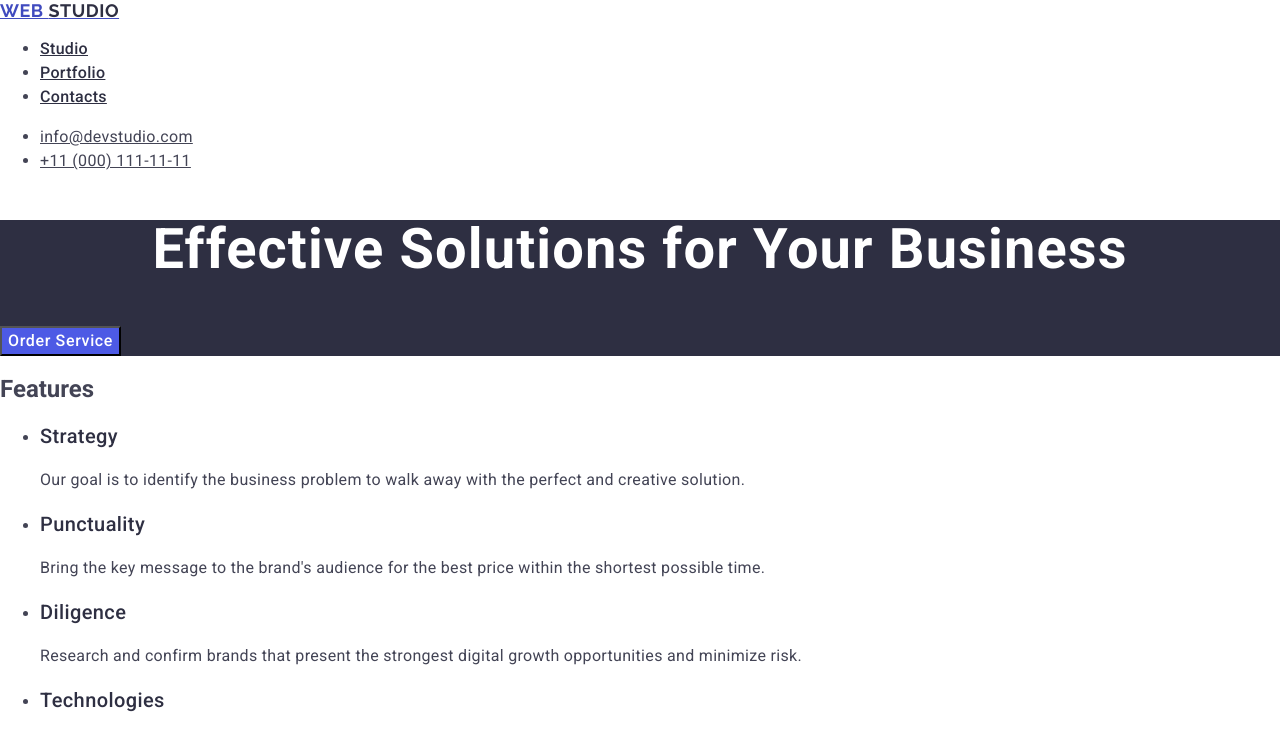
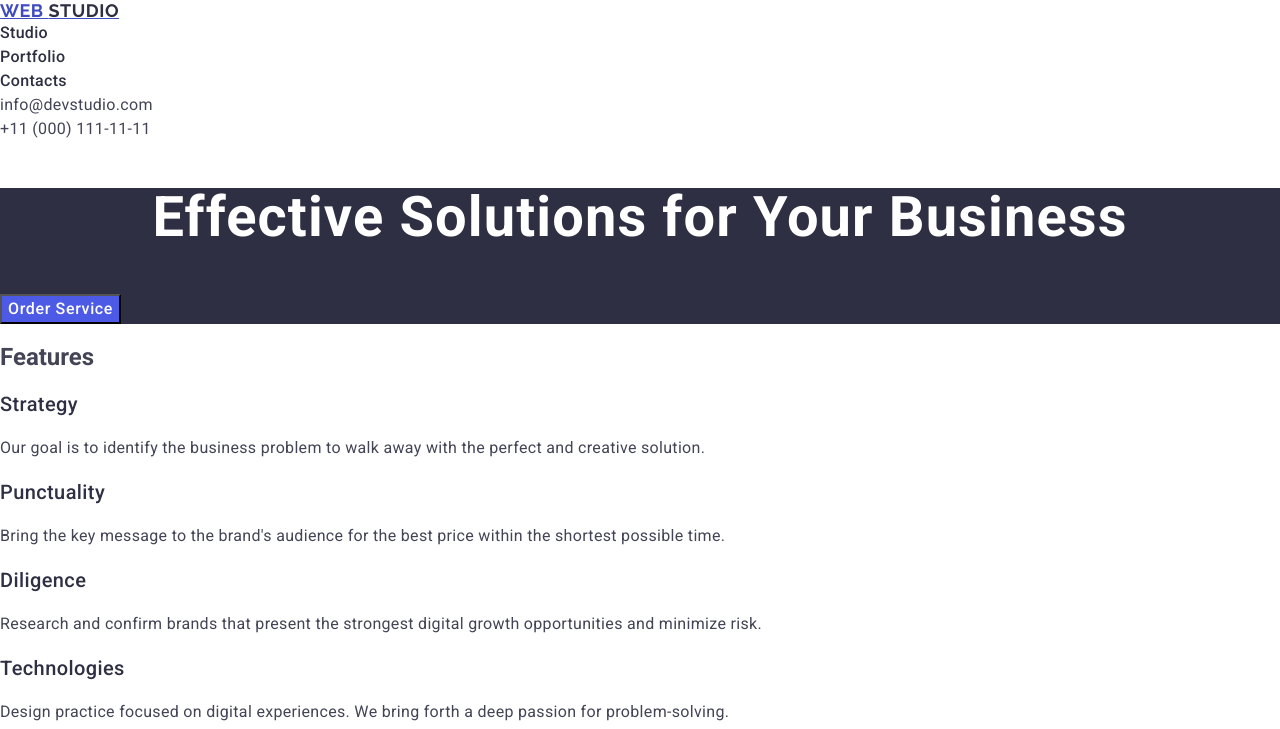
Before and after one commit to OksanaGukova/goit-markup-hw-02, a plain HTML site: page index.html in a window 1280 px wide. Shown: the top 729 px of the page. Drawn offline with nearby package versions, Linux system fonts and the light colour scheme.

Commit message:
Add files via upload

```diff
--- a/css/styles.css
+++ b/css/styles.css
@@ -188,3 +188,16 @@ letter-spacing: 0.02em;
   font-weight: 700;
   line-height: 1.17;
 }
+
+ul, ol {
+    margin: 0;
+    padding: 0;
+    list-style: none;
+}
+a {
+    text-decoration: none;
+    color: inherit;
+}
+a:hover {
+    text-decoration: underline;
+}
```
